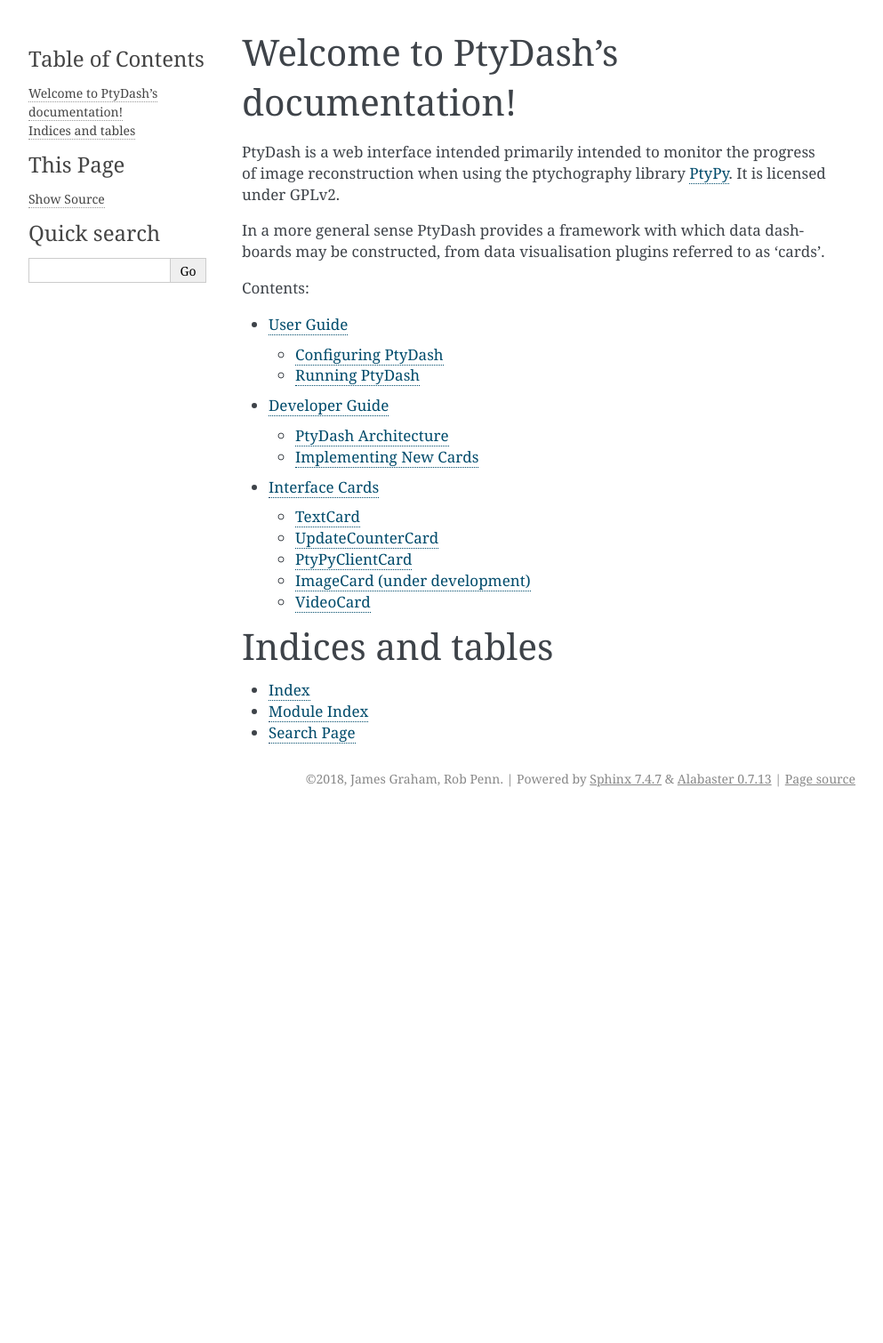
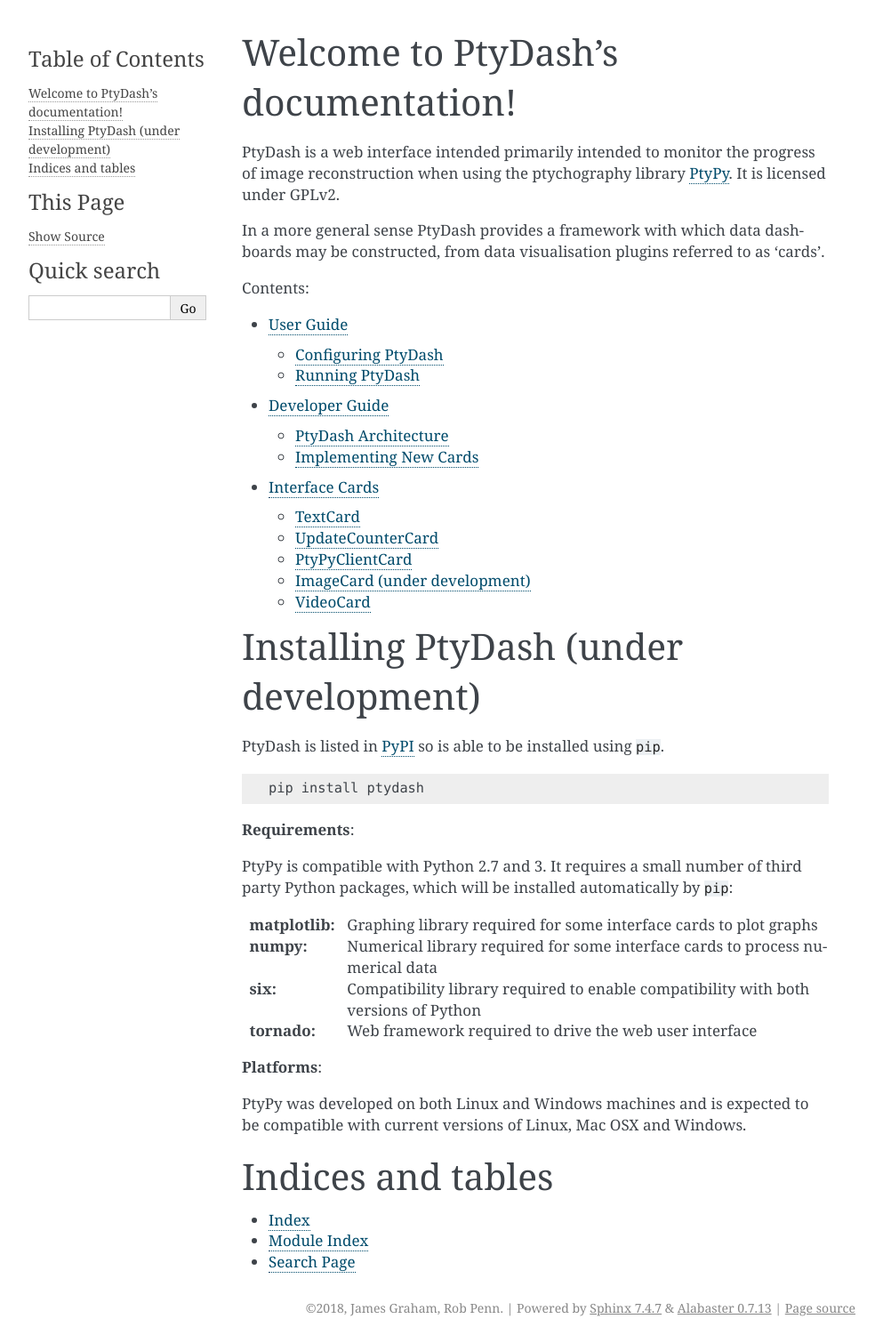
Before and after one commit to Southampton-RSG/ptydash, a Sphinx documentation site: the page built from docs/source/index.rst, in a window 1280 px wide. Shown: the whole page at 89% size, without its empty margins (148-1141 px from the left). Built offline with Sphinx 7.4.7, drawn with Linux system fonts in a browser that asks for light colours; pages that are not in the unit, such as notebooks, are missing from menus; before the commit the page ends 915 px from its top, so only the background shows below that.

Commit message:
Add preliminary install instructions to documentation

```diff
--- a/docs/source/index.rst
+++ b/docs/source/index.rst
@@ -23,6 +23,39 @@
    apidoc/modules
 
 
+Installing PtyDash (under development)
+======================================
+
+PtyDash is listed in `PyPI <https://pypi.org/>`_ so is able to be installed using ``pip``.
+
+::
+
+  pip install ptydash
+
+
+**Requirements**:
+
+PtyPy is compatible with Python 2.7 and 3.
+It requires a small number of third party Python packages, which will be installed automatically by ``pip``:
+
+:matplotlib:
+  Graphing library required for some interface cards to plot graphs
+
+:numpy:
+  Numerical library required for some interface cards to process numerical data
+
+:six:
+  Compatibility library required to enable compatibility with both versions of Python
+
+:tornado:
+  Web framework required to drive the web user interface
+
+
+**Platforms**:
+
+PtyPy was developed on both Linux and Windows machines and is expected to be compatible with
+current versions of Linux, Mac OSX and Windows.
+
 
 Indices and tables
 ==================
```
Also changed, not shown: docs/source/user-guide.rst (+16 -0 lines).
